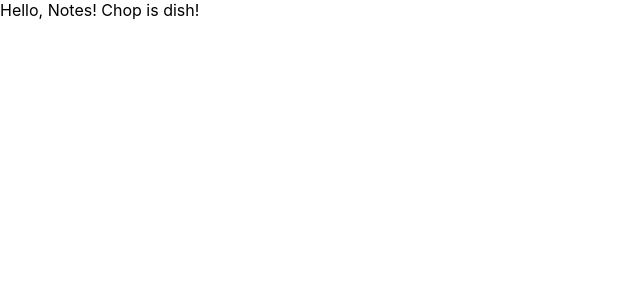
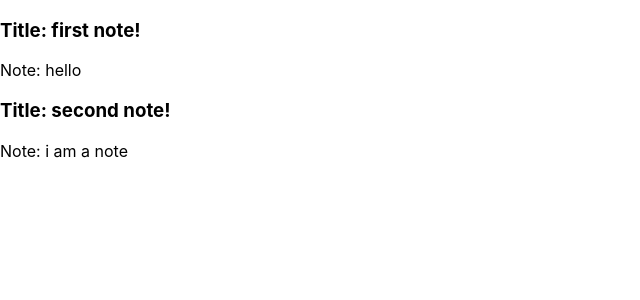
Before and after one commit to kirillmihalych/notes-redux-toolkit, a React (Create React App) app: page / in a window 1280 px wide. Shown: the top 300 px of the page, without its empty margins (0-640 px from the left). Built offline with nearby package versions, Linux system fonts and the light colour scheme.

Commit message:
[2] Add NotesList

```diff
--- a/package.json
+++ b/package.json
@@ -11,6 +11,7 @@
     "react-dom": "^18.2.0",
     "react-redux": "^8.0.2",
     "react-scripts": "5.0.1",
+    "styled-components": "^5.3.5",
     "web-vitals": "^2.1.4"
   },
   "scripts": {
--- a/src/App.js
+++ b/src/App.js
@@ -1,7 +1,12 @@
 import React from 'react'
+import NotesList from './features/notes/NotesList'
 
 function App() {
-  return <>Hello, Notes! Chop is dish!</>
+  return (
+    <>
+      <NotesList />
+    </>
+  )
 }
 
 export default App
--- a/src/app/store.js
+++ b/src/app/store.js
@@ -1,5 +1,8 @@
 import { configureStore } from '@reduxjs/toolkit'
+import notesReducer from '../features/notes/notesSlice'
 
 export const store = configureStore({
-  reducer: {},
+  reducer: {
+    notes: notesReducer,
+  },
 })
--- /dev/null
+++ b/src/features/notes/NotesList.js
@@ -0,0 +1,24 @@
+import React from 'react'
+import { useSelector } from 'react-redux'
+import styled from 'styled-components'
+
+const NotesList = () => {
+  const notes = useSelector((state) => state.notes)
+
+  return (
+    <Wrapper>
+      {notes.map((note) => {
+        return (
+          <article key={note.id}>
+            <h3>Title: {note.title}</h3>
+            <p>Note: {note.content}</p>
+          </article>
+        )
+      })}
+    </Wrapper>
+  )
+}
+
+const Wrapper = styled.div``
+
+export default NotesList
```
Also changed, not shown: 1 other file (tests, documents, lock files or other folders).
